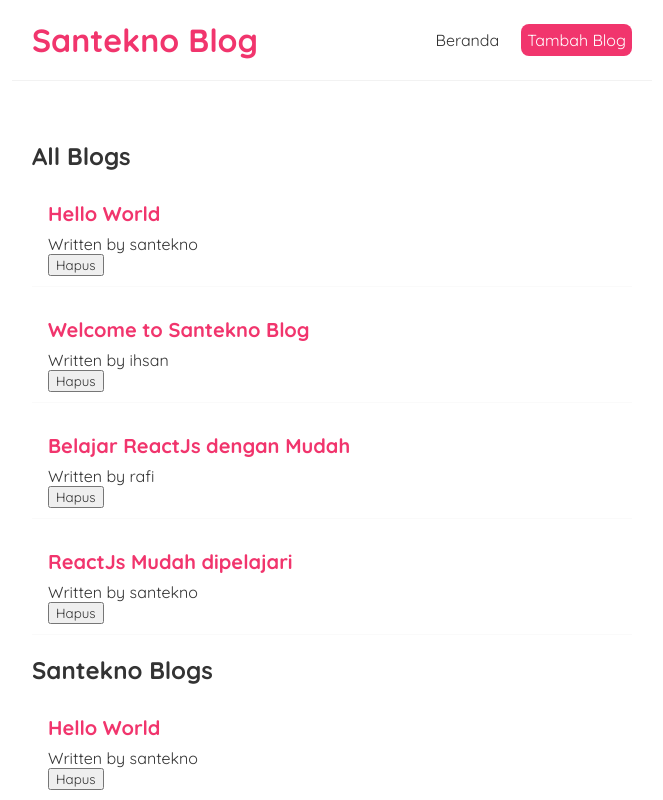
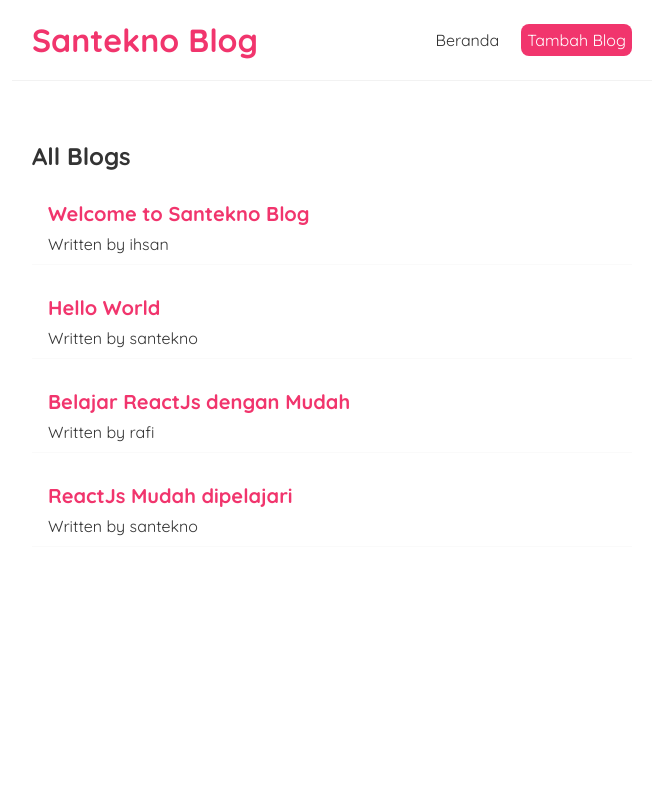
Before and after one commit to santekno/tutorial-reactjs, a React (Create React App) app: page / in a window 1280 px wide. Shown: the top 800 px of the page, without its empty margins (308-971 px from the left). Built offline with nearby package versions, Linux system fonts and the light colour scheme; data requests are answered from the project's data file.

Commit message:
adding fetch server json

```diff
--- /dev/null
+++ b/data/db.json
@@ -0,0 +1,28 @@
+{
+  "blogs": [
+    {
+      "title": "Welcome to Santekno Blog",
+      "body": "Lorem Ipsum is simply dummy text of the printing and typesetting industry. Lorem Ipsum has been the industry's standard dummy text ever since the 1500s, when an unknown printer took a galley of type and scrambled it to make a type specimen book. It has survived not only five centuries, but also the leap into electronic typesetting, remaining essentially unchanged. It was popularised in the 1960s with the release of Letraset sheets containing Lorem Ipsum passages, and more recently with desktop publishing software like Aldus PageMaker including versions of Lorem Ipsum.",
+      "author": "ihsan",
+      "id": 2
+    },
+    {
+      "title": "Hello World",
+      "body": "Lorem Ipsum is simply dummy text of the printing and typesetting industry. Lorem Ipsum has been the industry's standard dummy text ever since the 1500s, when an unknown printer took a galley of type and scrambled it to make a type specimen book. It has survived not only five centuries, but also the leap into electronic typesetting, remaining essentially unchanged. It was popularised in the 1960s with the release of Letraset sheets containing Lorem Ipsum passages, and more recently with desktop publishing software like Aldus PageMaker including versions of Lorem Ipsum.",
+      "author": "santekno",
+      "id": 1
+    },
+    {
+      "title": "Belajar ReactJs dengan Mudah",
+      "body": "Lorem Ipsum is simply dummy text of the printing and typesetting industry. Lorem Ipsum has been the industry's standard dummy text ever since the 1500s, when an unknown printer took a galley of type and scrambled it to make a type specimen book. It has survived not only five centuries, but also the leap into electronic typesetting, remaining essentially unchanged. It was popularised in the 1960s with the release of Letraset sheets containing Lorem Ipsum passages, and more recently with desktop publishing software like Aldus PageMaker including versions of Lorem Ipsum.",
+      "author": "rafi",
+      "id": 3
+    },
+    {
+      "title": "ReactJs Mudah dipelajari",
+      "body": "Lorem Ipsum is simply dummy text of the printing and typesetting industry. Lorem Ipsum has been the industry's standard dummy text ever since the 1500s, when an unknown printer took a galley of type and scrambled it to make a type specimen book. It has survived not only five centuries, but also the leap into electronic typesetting, remaining essentially unchanged. It was popularised in the 1960s with the release of Letraset sheets containing Lorem Ipsum passages, and more recently with desktop publishing software like Aldus PageMaker including versions of Lorem Ipsum.",
+      "author": "santekno",
+      "id": 4
+    }
+  ]
+}
--- a/src/BlogList.js
+++ b/src/BlogList.js
@@ -1,4 +1,4 @@
-const BlogList = ({ blogs, title, handleDelete }) => {
+const BlogList = ({ blogs, title }) => {
   // const blogs = props.blogs;
   // const title = props.title;
 
@@ -9,7 +9,6 @@ const BlogList = ({ blogs, title, handleDelete }) => {
         <div className="blog-preview" key={blog.id} >
           <h2>{blog.title}</h2>
           <p>Written by {blog.author}</p>
-          <button onClick={() => handleDelete(blog.id)}>Hapus</button>
         </div>
       ))}
     </div>
--- a/src/Home.js
+++ b/src/Home.js
@@ -1,33 +1,15 @@
 import { useEffect, useState } from 'react';
 import BlogList from './BlogList';
+import useFetch from './useFetch';
 
 const Home = () => {
-  const [blogs, setBlogs] = useState([
-    { title: 'Hello World', body: 'lorem ipsum amet ...', author: 'santekno', id: 1 },
-    { title: 'Welcome to Santekno Blog', body: 'lorem ipsum amet ...', author: 'ihsan', id: 2 },
-    { title: 'Belajar ReactJs dengan Mudah', body: 'lorem ipsum amet ...', author: 'rafi', id: 3 },
-    { title: 'ReactJs Mudah dipelajari', body: 'lorem ipsum amet ...', author: 'santekno', id: 4 },
-  ]);
-
-  const [name,setName] = useState("ines");
-
-  const handleDelete = (id) => {
-    const newBlog = blogs.filter(blog => blog.id !== id)
-    setBlogs(newBlog);
-  }
-
-  useEffect(() => {
-    console.log("use effect ran");
-    console.log(name)
-  },[name]);
+  const {data: blogs, isPending, error} = useFetch("http://localhost:8000/blogs")
 
   return (
     <div className="home">
-      <BlogList blogs={blogs} title="All Blogs" handleDelete={handleDelete} />
-      <BlogList blogs={blogs.filter((blog) => blog.author === 'santekno')} title="Santekno Blogs" handleDelete={handleDelete} />
-      <br />
-      <button onClick={()=> setName('nur hendriani')}>Ubah Nama</button>
-      <p>{ name }</p>
+      { error && <div>{ error }</div>}
+      { isPending && <div>Loading...</div> }
+      { blogs && <BlogList blogs={blogs} title="All Blogs" /> }
     </div>
   );
 }
--- /dev/null
+++ b/src/useFetch.js
@@ -0,0 +1,32 @@
+import { useState, useEffect } from "react";
+
+const useFetch = (url) => {
+  const [data, setData] = useState(null);
+  const [isPending, setIsPending] = useState(true);
+  const [error, setError] = useState(null);
+
+  useEffect(() => {
+    setTimeout(() => {
+      fetch(url)
+        .then(res => {
+          if (!res.ok) {
+            throw Error('could not fetch the data for that resource');
+          }
+          return res.json()
+        })
+        .then(data => {
+          setData(data);
+          setIsPending(false);
+          setError(null);
+        })
+        .catch(err => {
+          setIsPending(false);
+          setError(err.message);
+        })
+    }, 1000);
+  }, [url]);
+
+  return { data, isPending, error }
+}
+
+export default useFetch
```
Also changed, not shown: 1 other file (tests, documents, lock files or other folders).
